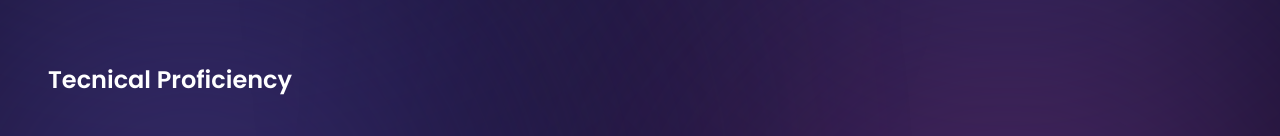
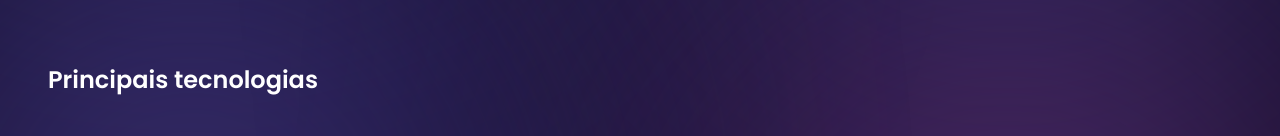
Before and after one commit to RafaelDevProjects/Portfolio, a React (Create React App) app: page / in a window 1280 px wide. Shown: the part 770-906 px from the top of the page. Built offline with nearby package versions, Linux system fonts and the light colour scheme.

Commit message:
atualizado

```diff
--- a/src/components/Skills/Skills.jsx
+++ b/src/components/Skills/Skills.jsx
@@ -14,7 +14,7 @@ const Skills = () => {
 
   return (
     <section className='skills-container' id= 'skills'>
-        <h5>Tecnical Proficiency</h5>
+        <h5>Principais tecnologias</h5>
 
         <div className='skills-content'>
             <div className='skills'>
--- a/src/utils/data.js
+++ b/src/utils/data.js
@@ -39,7 +39,7 @@ export const SKILLS = [
             { skill: "MySQL", percentage: "80%" },
             { skill: "PostgreSQL", percentage: "85%" },
             { skill: "Oracle DB", percentage: "40%" },
-            { skill: "AWS", percentage: "20%%" },
+            { skill: "AWS", percentage: "20%" },
         ],
     },
 
```
